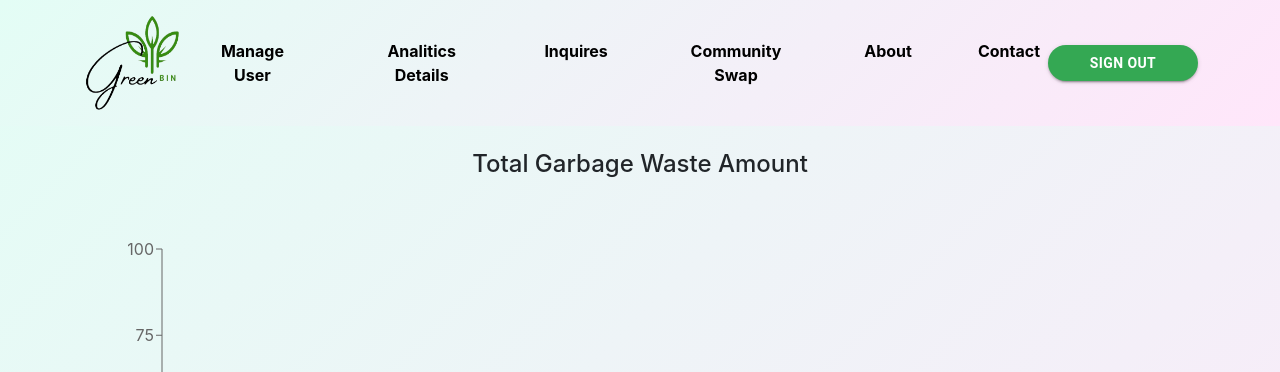
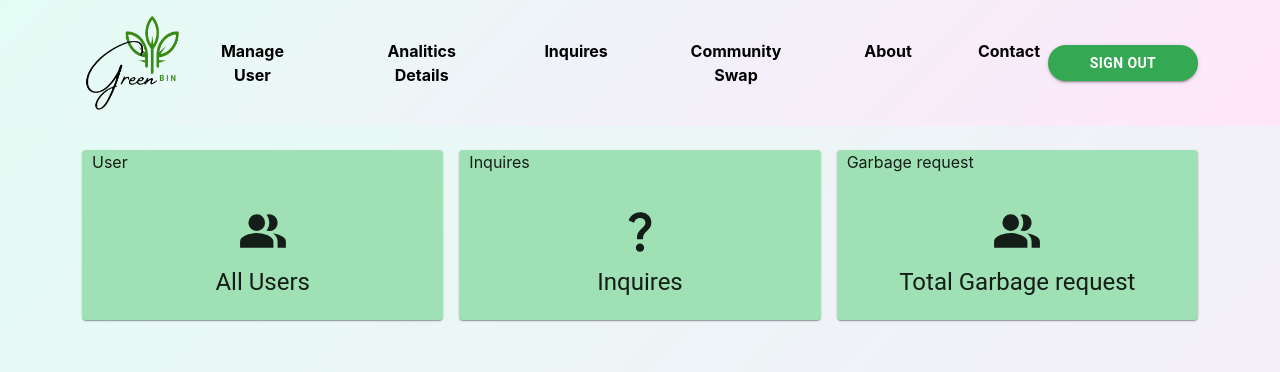
Before and after one commit to sliituni/GarbageManagementSystem, a React (Create React App) app in the folder frontend/: page /admin in a window 1280 px wide. Shown: the top 372 px of the page. Built offline with nearby package versions, Linux system fonts and the light colour scheme; no server answers.

Commit message:
implement Analitics

```diff
--- a/frontend/src/App.js
+++ b/frontend/src/App.js
@@ -12,7 +12,6 @@ import Landing from './Components/Lakmal/Landing';
 import Addana from './Components/Thimalka/Addana';
 import ViewDetails from './Components/Thimalka/ViewDetails';
 import EditDetails from './Components/Thimalka/EditDetails';
-import Barchart from './Components/Thimalka/Barchart';
 import Piechart from './Components/Thimalka/Piechart';
 import Analiticsdash from './Components/Thimalka/Analiticsdash';
 import AddCSItem from './Components/Kavindu/AddCSItem';
@@ -45,7 +44,6 @@ function App() {
         <Route path='/viewanalitics' element={<ViewDetails/>}/>
         {/* <Route path='/updateanalitics' element={<EditDetails/>}/> */}
         <Route path='/updateanalitics/:id' element={<EditDetails />} />
-        <Route path='/bar' element={<Barchart/>}/>
         <Route path='/pie' element={<Piechart/>}/>
         <Route path='/admin' element={<Analiticsdash/>}/>
         <Route path='/usermng' element={<Users/>}/>
--- a/frontend/src/Components/AHeader.jsx
+++ b/frontend/src/Components/AHeader.jsx
@@ -20,7 +20,7 @@ export default function AHeader() {
           <div className="collapse navbar-collapse" id="navbarNav">
             <ul className="navbar-nav">
               <li className="nav-item">
-                <b><a className="nav-link active" aria-current="page" href="#">Manage User</a></b>
+                <b><a className="nav-link active" aria-current="page" href="/usermng">Manage User</a></b>
               </li><span style={{ marginRight: "50px" }}></span>
               <li className="nav-item">
                 <b>
@@ -32,7 +32,7 @@ export default function AHeader() {
               </li><span style={{ marginRight: "50px" }}></span>
               <li className="nav-item">
                 <b>
-                  <Link to={'/cs/main'} className="nav-link active" aria-current="page">
+                  <Link to={'/cs/userp'} className="nav-link active" aria-current="page">
                     Community Swap
                   </Link>
                 </b>
--- a/frontend/src/Components/Thimalka/Analiticsdash.jsx
+++ b/frontend/src/Components/Thimalka/Analiticsdash.jsx
@@ -1,14 +1,57 @@
 import React from 'react';
-import  AHeader  from '../AHeader';
-import Barchart from './Barchart';
+import AHeader from '../AHeader';
 import { Link } from 'react-router-dom';
 import Piechart from './Piechart';
 import MonthlyDetailsChart from './MonthlyDetailsChart';
+import { Grid, Card, CardContent, Typography } from '@mui/material';
+import PeopleAltIcon from '@mui/icons-material/PeopleAlt';
+import QuestionMarkIcon from '@mui/icons-material/QuestionMark';
 
 export default function Dashboard() {
   return (
-    <div className='container' style={{paddingTop: '50px' ,textAlign: 'center' }}>
+    <div className='container' style={{ paddingTop: '150px', textAlign: 'center' }}>
       <AHeader />
+      <Grid container spacing={2}>
+        <Grid item xs={12} sm={4}>
+          <Card style={{ height: '170px',backgroundColor:'#9fe1b5' }}>
+            <p style={{textAlign: 'left', marginLeft: '10px'}}>User</p>
+            <CardContent>
+                <Typography>
+                <PeopleAltIcon sx={{ fontSize: 50 }} />
+              </Typography>
+              <Typography variant="h5" component="h2" style={{ paddingTop: '10px' }}>
+                All Users
+              </Typography>
+            </CardContent>
+          </Card>
+        </Grid>
+        <Grid item xs={12} sm={4}>
+          <Card style={{ height: '170px',backgroundColor:'#9fe1b5' }}>
+          <p style={{textAlign: 'left', marginLeft: '10px'}}>Inquires</p>
+            <CardContent>
+                <Typography>
+                <QuestionMarkIcon sx={{ fontSize: 50 }} />
+              </Typography>
+              <Typography variant="h5" component="h2" style={{ paddingTop: '10px' }}>
+              Inquires
+              </Typography>
+            </CardContent>
+          </Card>
+        </Grid>
+        <Grid item xs={12} sm={4}>
+          <Card style={{ height: '170px',backgroundColor:'#9fe1b5' }}>
+          <p style={{textAlign: 'left', marginLeft: '10px'}}>Garbage request</p>
+            <CardContent>
+                <Typography>
+                <PeopleAltIcon sx={{ fontSize: 50 }} />
+              </Typography>
+              <Typography variant="h5" component="h2" style={{ paddingTop: '10px' }}>
+              Total Garbage request
+              </Typography>
+            </CardContent>
+          </Card>
+        </Grid>
+      </Grid>
       <div style={{ marginTop: '100px' }}>
         <h4>Total Garbage Waste Amount</h4>
         <div style={{ marginTop: '50px' }}>
--- a/frontend/src/Components/Thimalka/Barchart.jsx
+++ /dev/null
@@ -1,38 +0,0 @@
-// Barchart.js
-import React, { PureComponent } from 'react';
-import { BarChart, Bar, XAxis, YAxis, CartesianGrid, Tooltip, Legend, ResponsiveContainer } from 'recharts';
-
-const months = ['Jan', 'Feb', 'Mar', 'Apr', 'May', 'Jun', 'Jul', 'Aug', 'Sep', 'Oct', 'Nov', 'Dec'];
-
-// Generate random values for each month
-const data = months.map(month => ({
-  name: month,
-  uv: Math.floor(Math.random() * 5000) + 1000, // Random value between 1000 and 6000
-  Amount: Math.floor(Math.random() * 5000) + 1000, // Random value between 1000 and 6000
-}));
-
-export default class Barchart extends PureComponent {
-  render() {
-    return (
-      <ResponsiveContainer width="100%" height={500}>
-        <BarChart
-          data={data}
-          margin={{
-            top: 5,
-            right: 30,
-            left: 20,
-            bottom: 5,
-          }}
-          barSize={20}
-        >
-          <CartesianGrid strokeDasharray="3 3" />
-          <XAxis dataKey="name" scale="point" padding={{ left: 10, right: 10 }} />
-          <YAxis />
-          <Tooltip />
-          <Legend />
-          <Bar dataKey="Amount" fill="#8884d8" background={{ fill: '#eee' }} />
-        </BarChart>
-      </ResponsiveContainer>
-    );
-  }
-}
--- a/frontend/src/Components/Thimalka/Users.jsx
+++ b/frontend/src/Components/Thimalka/Users.jsx
@@ -1,45 +1,49 @@
-import React, { useState, useEffect } from 'react';
+import React, { useEffect, useState } from 'react';
+import { Table, TableBody, TableCell, TableContainer, TableHead, TableRow, Paper } from '@mui/material';
+import axios from 'axios';
 
-const Users = () => {
+function Users() {
   const [users, setUsers] = useState([]);
 
   useEffect(() => {
-    // Fetch user data from backend
-    fetch('/user/allUsers') // Create a route in your backend to fetch all users
-      .then(response => response.json())
-      .then(data => {
-        setUsers(data.users); // Assuming your backend returns an object with a key 'users' containing an array of user objects
-      })
-      .catch(error => console.error('Error fetching user data:', error));
+    fetchUsers();
   }, []);
 
+  async function fetchUsers() {
+    try {
+      const response = await axios.get('http://localhost:4011/user/getAllUsers');
+      setUsers(response.data.users);
+    } catch (error) {
+      console.error('Error fetching users:', error.message);
+    }
+  }
+
   return (
-    <div>
-      <h2>User Details</h2>
-      <table>
-        <thead>
-          <tr>
-            <th>Name</th>
-            <th>Email</th>
-            <th>Contact No</th>
-            <th>Address</th>
-            {/* Add more columns as needed */}
-          </tr>
-        </thead>
-        <tbody>
-          {users.map(user => (
-            <tr key={user._id}>
-              <td>{user.fullname}</td>
-              <td>{user.email}</td>
-              <td>{user.contactno}</td>
-              <td>{user.address}</td>
-              {/* Add more cells for additional user details */}
-            </tr>
+    <div className='container mt-5'>
+    <TableContainer component={Paper}>
+      <Table>
+        <TableHead>
+          <TableRow>
+            <TableCell><b>Full Name</b></TableCell>
+            <TableCell><b>Email</b></TableCell>
+            <TableCell><b>Contact Number</b></TableCell>
+            <TableCell><b>Address</b></TableCell>
+          </TableRow>
+        </TableHead>
+        <TableBody>
+          {users.map((user) => (
+            <TableRow key={user._id}>
+              <TableCell>{user.fullname}</TableCell>
+              <TableCell>{user.email}</TableCell>
+              <TableCell>{user.contactno}</TableCell>
+              <TableCell>{user.address}</TableCell>
+            </TableRow>
           ))}
-        </tbody>
-      </table>
+        </TableBody>
+      </Table>
+    </TableContainer>
     </div>
   );
-};
+}
 
 export default Users;
```
Also changed, not shown: 1 other file (tests, documents, lock files or other folders).
